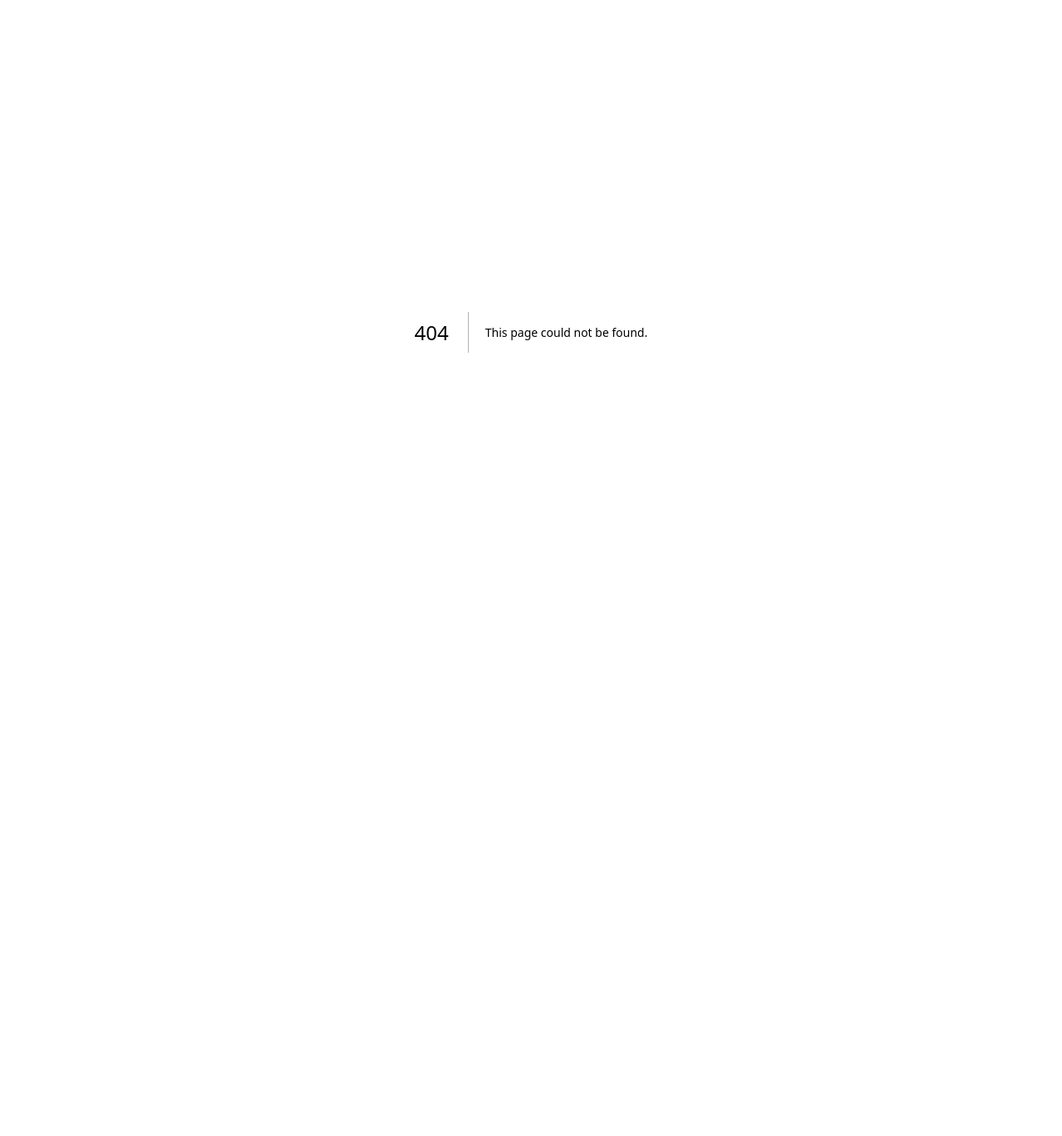
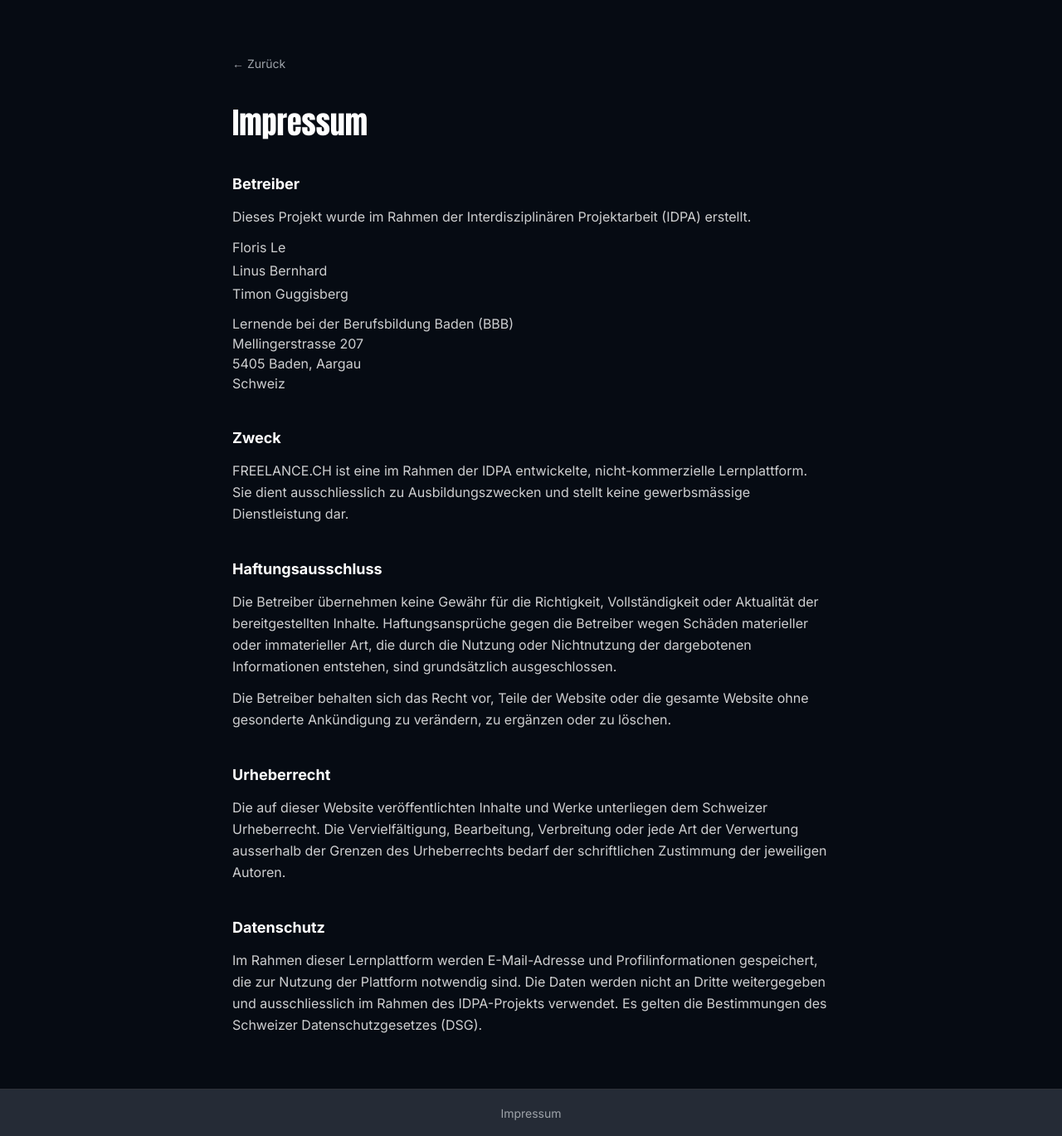
Before and after one commit to binus-07/IDPA_Le-Guggisberg-Bernhard, a Next.js app: page /impressum in a window 1280 px wide. Before the commit this address had no page. Shown: the whole page at 83% size. Before the commit the page ends 800 px from the top, so only its background shows below. Built offline with nearby package versions, Linux system fonts and the light colour scheme.

Commit message:
feat: Impressum-Seite und Footer-Link hinzugefügt

```diff
--- /dev/null
+++ b/src/app/impressum/page.tsx
@@ -0,0 +1,87 @@
+import type { Metadata } from "next";
+import Link from "next/link";
+
+export const metadata: Metadata = {
+  title: "Impressum – FREELANCE.CH",
+};
+
+export default function ImpressumPage() {
+  return (
+    <div className="mx-auto flex w-full max-w-[800px] flex-col gap-10 px-6 py-16 md:px-10">
+      <div>
+        <Link
+          href="/"
+          className="text-sm text-muted-foreground hover:text-foreground transition-colors"
+        >
+          ← Zurück
+        </Link>
+      </div>
+
+      <h1 className="font-heading text-4xl text-foreground">Impressum</h1>
+
+      <section className="flex flex-col gap-3">
+        <h2 className="text-lg font-bold text-foreground">Betreiber</h2>
+        <p className="text-foreground/80 leading-relaxed">
+          Dieses Projekt wurde im Rahmen der Interdisziplinären Projektarbeit (IDPA) erstellt.
+        </p>
+        <ul className="flex flex-col gap-1 text-foreground/80">
+          <li>Floris Le</li>
+          <li>Linus Bernhard</li>
+          <li>Timon Guggisberg</li>
+        </ul>
+        <p className="text-foreground/80">
+          Lernende bei der Berufsbildung Baden (BBB)
+          <br />
+          Mellingerstrasse 207
+          <br />
+          5405 Baden, Aargau
+          <br />
+          Schweiz
+        </p>
+      </section>
+
+      <section className="flex flex-col gap-3">
+        <h2 className="text-lg font-bold text-foreground">Zweck</h2>
+        <p className="text-foreground/80 leading-relaxed">
+          FREELANCE.CH ist eine im Rahmen der IDPA entwickelte, nicht-kommerzielle
+          Lernplattform. Sie dient ausschliesslich zu Ausbildungszwecken und stellt keine
+          gewerbsmässige Dienstleistung dar.
+        </p>
+      </section>
+
+      <section className="flex flex-col gap-3">
+        <h2 className="text-lg font-bold text-foreground">Haftungsausschluss</h2>
+        <p className="text-foreground/80 leading-relaxed">
+          Die Betreiber übernehmen keine Gewähr für die Richtigkeit, Vollständigkeit oder
+          Aktualität der bereitgestellten Inhalte. Haftungsansprüche gegen die Betreiber wegen
+          Schäden materieller oder immaterieller Art, die durch die Nutzung oder Nichtnutzung
+          der dargebotenen Informationen entstehen, sind grundsätzlich ausgeschlossen.
+        </p>
+        <p className="text-foreground/80 leading-relaxed">
+          Die Betreiber behalten sich das Recht vor, Teile der Website oder die gesamte Website
+          ohne gesonderte Ankündigung zu verändern, zu ergänzen oder zu löschen.
+        </p>
+      </section>
+
+      <section className="flex flex-col gap-3">
+        <h2 className="text-lg font-bold text-foreground">Urheberrecht</h2>
+        <p className="text-foreground/80 leading-relaxed">
+          Die auf dieser Website veröffentlichten Inhalte und Werke unterliegen dem Schweizer
+          Urheberrecht. Die Vervielfältigung, Bearbeitung, Verbreitung oder jede Art der
+          Verwertung ausserhalb der Grenzen des Urheberrechts bedarf der schriftlichen
+          Zustimmung der jeweiligen Autoren.
+        </p>
+      </section>
+
+      <section className="flex flex-col gap-3">
+        <h2 className="text-lg font-bold text-foreground">Datenschutz</h2>
+        <p className="text-foreground/80 leading-relaxed">
+          Im Rahmen dieser Lernplattform werden E-Mail-Adresse und Profilinformationen
+          gespeichert, die zur Nutzung der Plattform notwendig sind. Die Daten werden nicht an
+          Dritte weitergegeben und ausschliesslich im Rahmen des IDPA-Projekts verwendet. Es
+          gelten die Bestimmungen des Schweizer Datenschutzgesetzes (DSG).
+        </p>
+      </section>
+    </div>
+  );
+}
--- a/src/app/layout.tsx
+++ b/src/app/layout.tsx
@@ -1,5 +1,6 @@
 import type { Metadata } from "next";
 import { Anton, Inter } from "next/font/google";
+import Link from "next/link";
 import "./globals.css";
 
 const anton = Anton({
@@ -28,7 +29,17 @@ export default function RootLayout({ children }: LayoutProps<"/">) {
           href="https://fonts.googleapis.com/css2?family=Material+Symbols+Outlined:wght,FILL@100..700,0..1&display=swap"
         />
       </head>
-      <body className="min-h-full flex flex-col">{children}</body>
+      <body className="min-h-full flex flex-col">
+        {children}
+        <footer className="relative z-[1] border-t border-border bg-card px-6 py-4 text-center md:px-10">
+          <Link
+            href="/impressum"
+            className="text-sm text-muted-foreground hover:text-foreground transition-colors"
+          >
+            Impressum
+          </Link>
+        </footer>
+      </body>
     </html>
   );
 }
```
